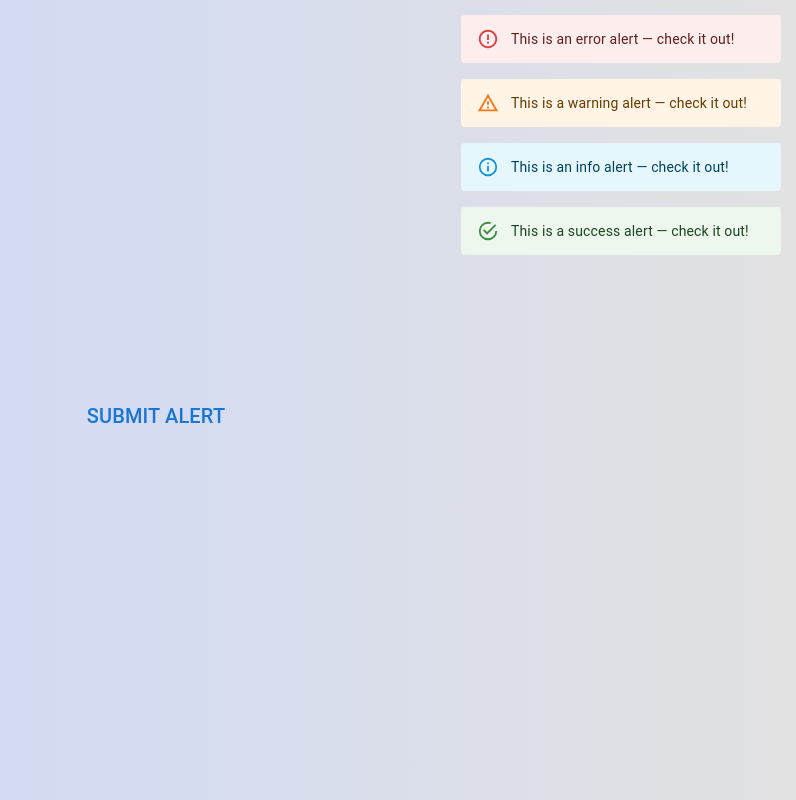
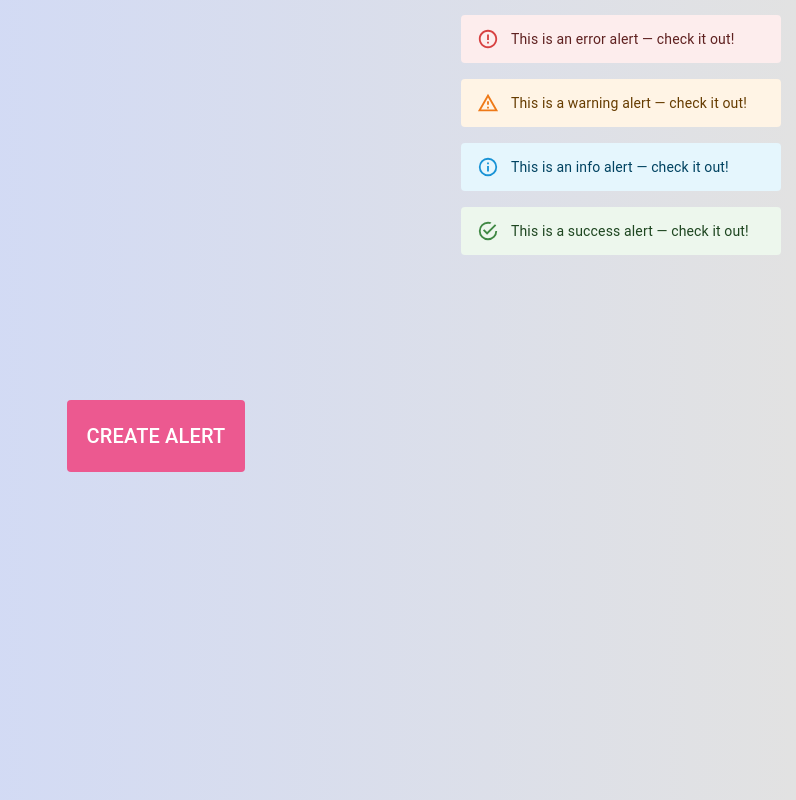
Before and after one commit to dougwperez/alert-manager, a React (Create React App) app: page / in a window 1280 px wide. Shown: the whole page, without its empty margins (484-1280 px from the left). Built offline with nearby package versions, Linux system fonts and the light colour scheme.

Commit message:
form complete

```diff
--- a/src/AlertExample.js
+++ b/src/AlertExample.js
@@ -33,10 +33,10 @@ export default function AlertExample() {
   };
 
   return (
-    <div>
-      <Button onClick={handleOpen}>
+    <div className="Alert-modal">
+      <Button onClick={handleOpen} type="submit">
         <Typography id="modal-modal-title" variant="h6" component="h2">
-          Submit Alert
+          Create Alert
         </Typography>
       </Button>
       <Modal
@@ -47,49 +47,53 @@ export default function AlertExample() {
       >
         <Box sx={style}>
           <Typography id="modal-modal-title" variant="h6" component="h2">
-            Create an Alert
-          </Typography>
-          <Typography id="modal-modal-description" sx={{ mt: 2 }}>
-            Duis mollis, est non commodo luctus, nisi erat porttitor ligula.
+            Submit an Alert
           </Typography>
 
           <form onSubmit={handleSubmit(onSubmit)}>
-            <label>First Name</label>
-            <Controller
-              render={({ field }) => <Input {...field} />}
-              name="firstName"
-              control={control}
-              defaultValue=""
-              className="materialUIInput"
-            />
-            <label>First Name</label>
+            <label>Text</label>
             <Controller
               render={({ field }) => <AntdInput {...field} />}
-              name="lastName"
+              name="Text"
               control={control}
               defaultValue=""
             />
-            <label>Ice Cream Preference</label>
+            <label>Link</label>
+            <Controller
+              render={({ field }) => <AntdInput {...field} />}
+              name="link"
+              control={control}
+              defaultValue=""
+            />
+            <label>Time Limit</label>
+            <Controller
+              render={({ field }) => <AntdInput {...field} />}
+              name="timeLimit"
+              control={control}
+              defaultValue=""
+            />
+            <label>Alert Type</label>
             <Controller
               name="iceCreamType"
               render={({ field }) => (
                 <Select
                   {...field}
                   options={[
-                    { value: "chocolate", label: "Chocolate" },
-                    { value: "strawberry", label: "Strawberry" },
-                    { value: "vanilla", label: "Vanilla" },
+                    { value: "error", label: "Error" },
+                    { value: "warning", label: "Warning" },
+                    { value: "info", label: "Info" },
+                    { value: "success", label: "Success" },
                   ]}
                 />
               )}
               control={control}
               defaultValue=""
             />
-            <Controller
+            {/* <Controller
               name="Checkbox"
               control={control}
               render={({ field }) => <Checkbox {...field} />}
-            />
+            /> */}
 
             <input type="submit" />
           </form>
--- a/src/App.css
+++ b/src/App.css
@@ -47,3 +47,68 @@
     transform: rotate(360deg);
   }
 }
+
+/* ALERT MODAL STYLING */
+
+input {
+  display: block;
+  box-sizing: border-box;
+  width: 100%;
+  border-radius: 4px;
+  border: 1px solid #b0b0b0;
+  padding: 10px 15px;
+  margin-bottom: 10px;
+  font-size: 14px;
+}
+
+label {
+  line-height: 2;
+  text-align: left;
+  display: block;
+  margin-bottom: 13px;
+  margin-top: 20px;
+  color: black;
+  font-size: 14px;
+  font-weight: 300;
+}
+
+button[type="submit"],
+input[type="submit"] {
+  background: #ec5990;
+  color: white;
+  text-transform: uppercase;
+  border: none;
+  margin-top: 40px;
+  padding: 20px;
+  font-size: 16px;
+  font-weight: 100;
+  letter-spacing: 10px;
+}
+
+button[type="submit"]:hover,
+input[type="submit"]:hover {
+  background: #bf1650;
+}
+
+button[type="submit"]:active,
+input[type="button"]:active,
+input[type="submit"]:active {
+  transition: 0.3s all;
+  transform: translateY(3px);
+  border: 1px solid transparent;
+  opacity: 0.8;
+}
+
+input:disabled {
+  opacity: 0.4;
+}
+
+input[type="button"]:hover {
+  transition: 0.3s all;
+}
+
+button[type="submit"],
+input[type="button"],
+input[type="submit"] {
+  -webkit-appearance: none;
+}
```
